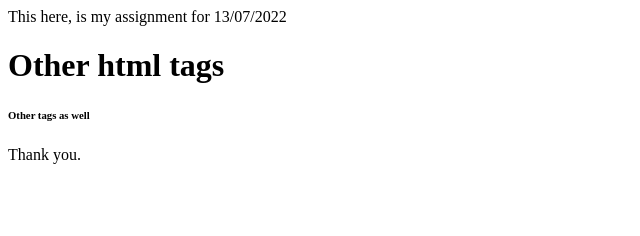
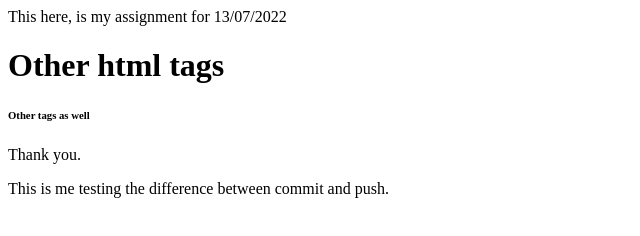
Before and after one commit to seyifunmiadem/stutern, a plain HTML site: page frontEnd/index.html in a window 1280 px wide. Shown: the whole page, without its empty margins (0-640 px from the left). Drawn offline with Linux system fonts and the light colour scheme.

Commit message:
Index.html

```diff
--- a/frontEnd/index.html
+++ b/frontEnd/index.html
@@ -13,6 +13,12 @@
         <h1>Other html tags</h1>
         <h6>Other tags as well</h6>
         <p>Thank you.</p>
+
+    </div>
+    <div>
+        <p>
+            This is me testing the difference between commit and push.
+        </p>
     </div>
 </body>
 </html>
```
